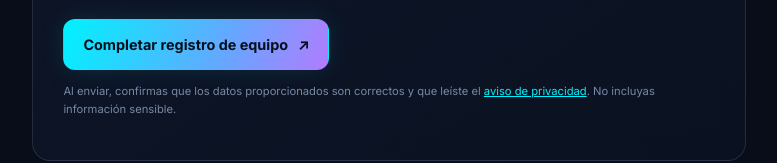
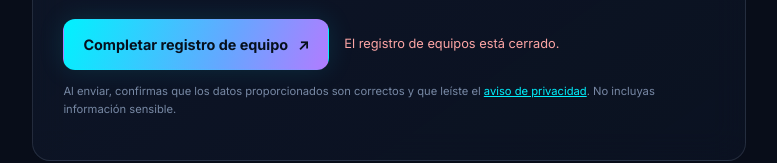
Before and after one commit to arjan-chinas/Disruptic-Hackathon-Itsal-2026, a plain HTML site: page index.html in a window 1280 px wide. Shown: the part 6077-6240 px from the top of the page, without its empty margins (464-1241 px from the left). Drawn offline with nearby package versions, Linux system fonts and the light colour scheme; animation ran at ten frames a second.

Commit message:
Implement registration closure with form disabling
Added a constant to close registration and disable form inputs.

```diff
--- a/index.html
+++ b/index.html
@@ -339,8 +339,12 @@ const leaderName=document.getElementById("leaderName"),member1=document.getEleme
 leaderName.addEventListener("input",()=>{member1.value=leaderName.value;syncShirtNames();});
 const form=document.getElementById("teamForm"),status=document.getElementById("formStatus");
 let submitting=false;
+// REGISTRO CERRADO: cambia a false para volver a abrirlo.
+const REGISTRO_CERRADO=true;
+if(REGISTRO_CERRADO){form.querySelectorAll("input,select,button[type=submit]").forEach(el=>el.disabled=true);status.textContent="El registro de equipos está cerrado.";status.classList.add("error");}
 form.addEventListener("submit",event=>{
   event.preventDefault();
+  if(REGISTRO_CERRADO)return;
   if(submitting)return;
   status.className="form-status";
   const required=[...form.querySelectorAll("[required]")];
```
